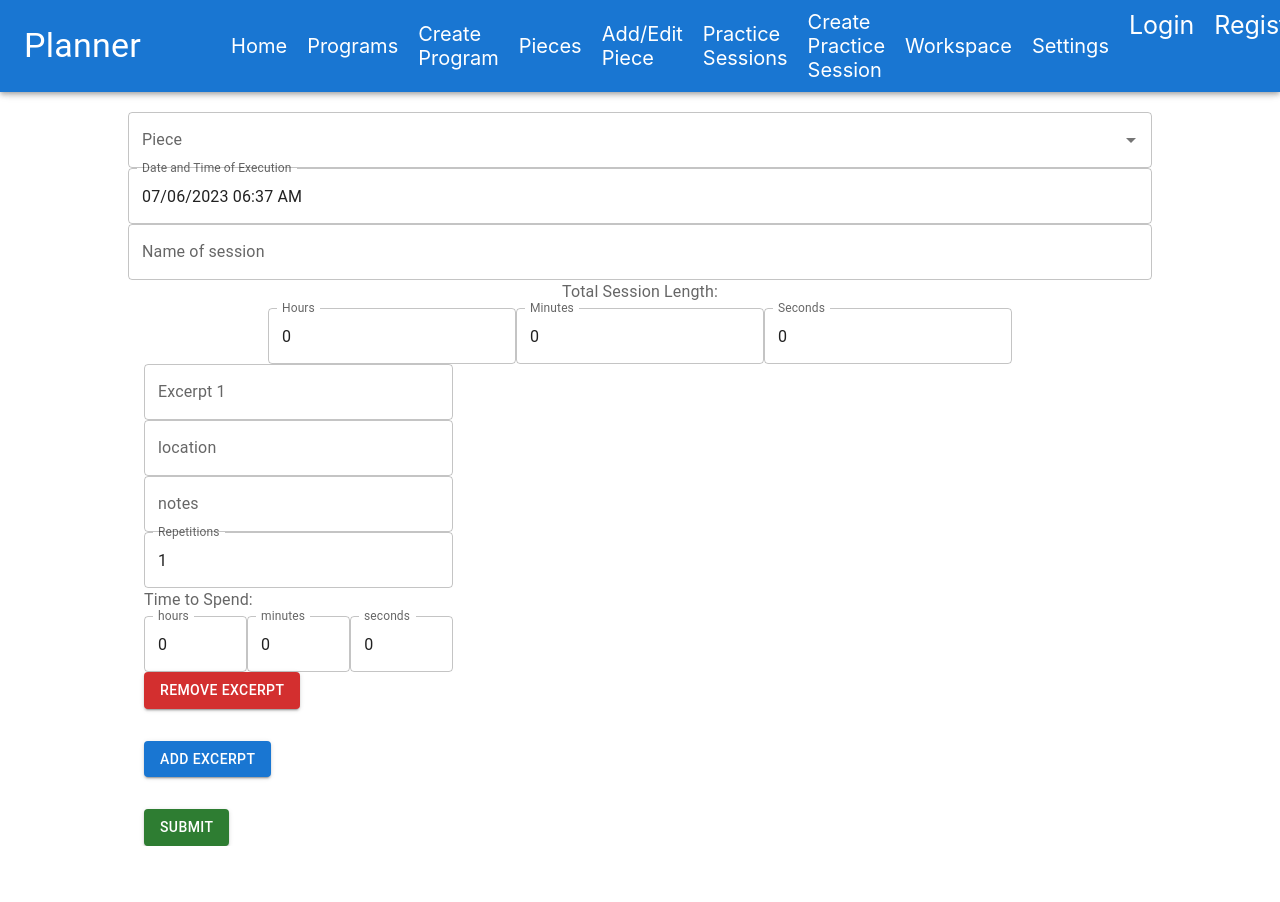
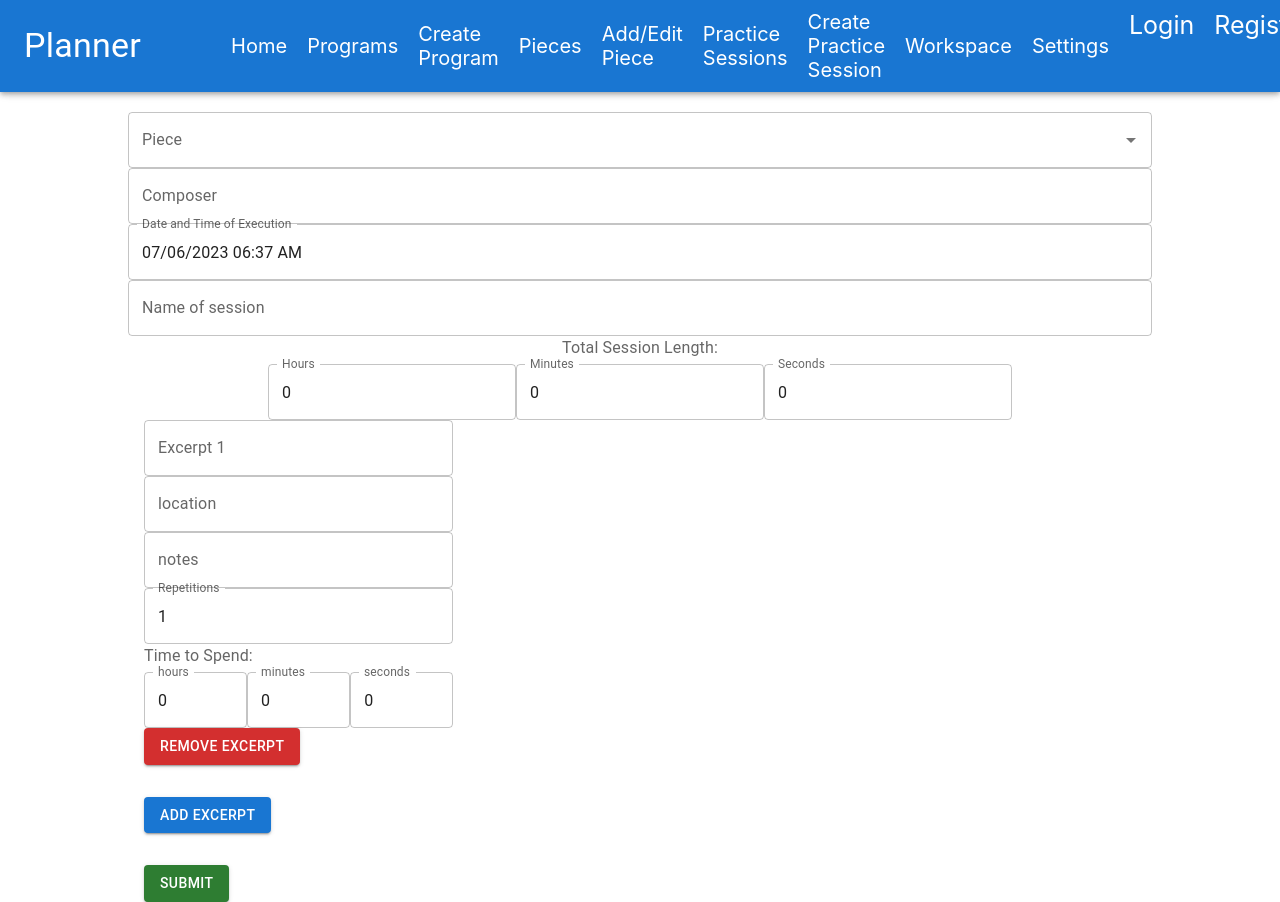
Before and after one commit to shoneriki/mern-practice, a React (Create React App) app in the folder client/: page /practiceSession/create in a window 1280 px wide. Before the commit the page ends 846 px from the top, so only its background shows below. Built offline with nearby package versions, Linux system fonts and the light colour scheme.

Commit message:
put onSubmit in parent page component

```diff
--- a/client/src/components/practiceSession-components/PracticeSessionForm.js
+++ b/client/src/components/practiceSession-components/PracticeSessionForm.js
@@ -32,43 +32,13 @@ export const PracticeSessionForm = ({
   suggestions,
   handlePieceSearch,
   handlePieceSelection,
+  onSubmit,
 }) => {
   return (
     <Formik
       initialValues={initialValues}
       validationSchema={validationSchema}
-      onSubmit={async (values, { setSubmitting }) => {
-        console.log("entering the submit?");
-        try {
-          if (id) {
-            await axios.put(
-              `http://localhost:3001/practiceSessions/practiceSession/${id}`,
-              { ...values },
-              {
-                headers: { authorization: cookies.access_token },
-              }
-            );
-            alert("practiceSession updated");
-            navigate("/practiceSessions");
-          } else {
-            console.log("inside the else... for submitting");
-            await axios.post(
-              `http://localhost:3001/practiceSessions`,
-              { ...values },
-              {
-                headers: { authorization: cookies.access_token },
-              }
-            );
-            alert("Practice Session created");
-            navigate("/practiceSessions");
-          }
-        } catch (error) {
-          alert("I'm sorry, there's an error in submitting this form");
-          console.log("error", error);
-        } finally {
-          setSubmitting(false);
-        }
-      }}
+      onSubmit={onSubmit}
       enableReinitialize
     >
       {({ values, handleChange, errors, setFieldValue }) => (
@@ -104,12 +74,18 @@ export const PracticeSessionForm = ({
 
                 setFieldValue("length", pieceData.length);
                 setFieldValue("excerpts", pieceData.excerpts);
+                setFieldValue("composer", pieceData.composer);
               }}
               renderInput={(params) => (
                 <TextField {...params} label="Piece" variant="outlined" />
               )}
             />
-
+            <Field
+              name="composer"
+              as={TextField}
+              label="Composer"
+              sx={{ width: "100%" }}
+            />
             <Field name="dateOfExecution">
               {({ field, form }) => (
                 <LocalizationProvider dateAdapter={AdapterDateFns}>
--- a/client/src/pages/practiceSession-pages/practiceSession-create-edit.js
+++ b/client/src/pages/practiceSession-pages/practiceSession-create-edit.js
@@ -20,6 +20,7 @@ export const PracticeSessionCreateEdit = (props) => {
 
   const [practiceSession, setPracticeSession] = useState(null);
   const [selectedPiece, setSelectedPiece] = useState(null);
+  const [suggestions, setSuggestions] = useState([]);
 
   useEffect(() => {
     console.log("selectedPiece updated", selectedPiece);
@@ -61,7 +62,7 @@ export const PracticeSessionCreateEdit = (props) => {
       minutes: 0,
       seconds: 0,
     },
-    userOwner: "",
+    userOwner: userID,
   };
 
   const validationSchema = Yup.object({
@@ -131,8 +132,6 @@ export const PracticeSessionCreateEdit = (props) => {
     fetchEditData();
   }, [id]);
 
-  const [suggestions, setSuggestions] = useState([]);
-
   const handlePieceSearch = async (searchValue) => {
     if (searchValue) {
       try {
@@ -151,6 +150,46 @@ export const PracticeSessionCreateEdit = (props) => {
     setSelectedPiece(value);
   };
 
+  const onSubmit= async (values, { setSubmitting }) => {
+    console.log("entering the submit?");
+    try {
+      if (id) {
+        await axios.put(
+          `http://localhost:3001/practiceSessions/practiceSession/${id}`,
+          { ...values },
+          {
+            headers: { authorization: cookies.access_token },
+          }
+        );
+        await axios.put(
+          `http://localhost:3001/pieces/piece/${values.piece._id}`,
+          { ...values.piece },
+          {
+            headers: { authorization: cookies.access_token },
+          }
+        );
+        alert("practiceSession updated");
+        navigate("/practiceSessions");
+      } else {
+        console.log("inside the else... for submitting");
+        await axios.post(
+          `http://localhost:3001/practiceSessions`,
+          { ...values },
+          {
+            headers: { authorization: cookies.access_token },
+          }
+        );
+        alert("Practice Session created");
+        navigate("/practiceSessions");
+      }
+    } catch (error) {
+      alert("I'm sorry, there's an error in submitting this form");
+      console.log("error", error);
+    } finally {
+      setSubmitting(false);
+    }
+  }
+
   const errors = {};
   try {
     validationSchema.validateSync(initialValues, { abortEarly: false });
@@ -160,7 +199,6 @@ export const PracticeSessionCreateEdit = (props) => {
     });
   }
 
-  // Step 4: Check validation errors
   if (Object.keys(errors).length === 0) {
     console.log("No validation errors.");
   } else {
@@ -194,6 +232,7 @@ export const PracticeSessionCreateEdit = (props) => {
         suggestions={suggestions}
         handlePieceSearch={handlePieceSearch}
         handlePieceSelection={handlePieceSelection}
+        onSubmit={onSubmit}
       />
     </Box>
   );
```
